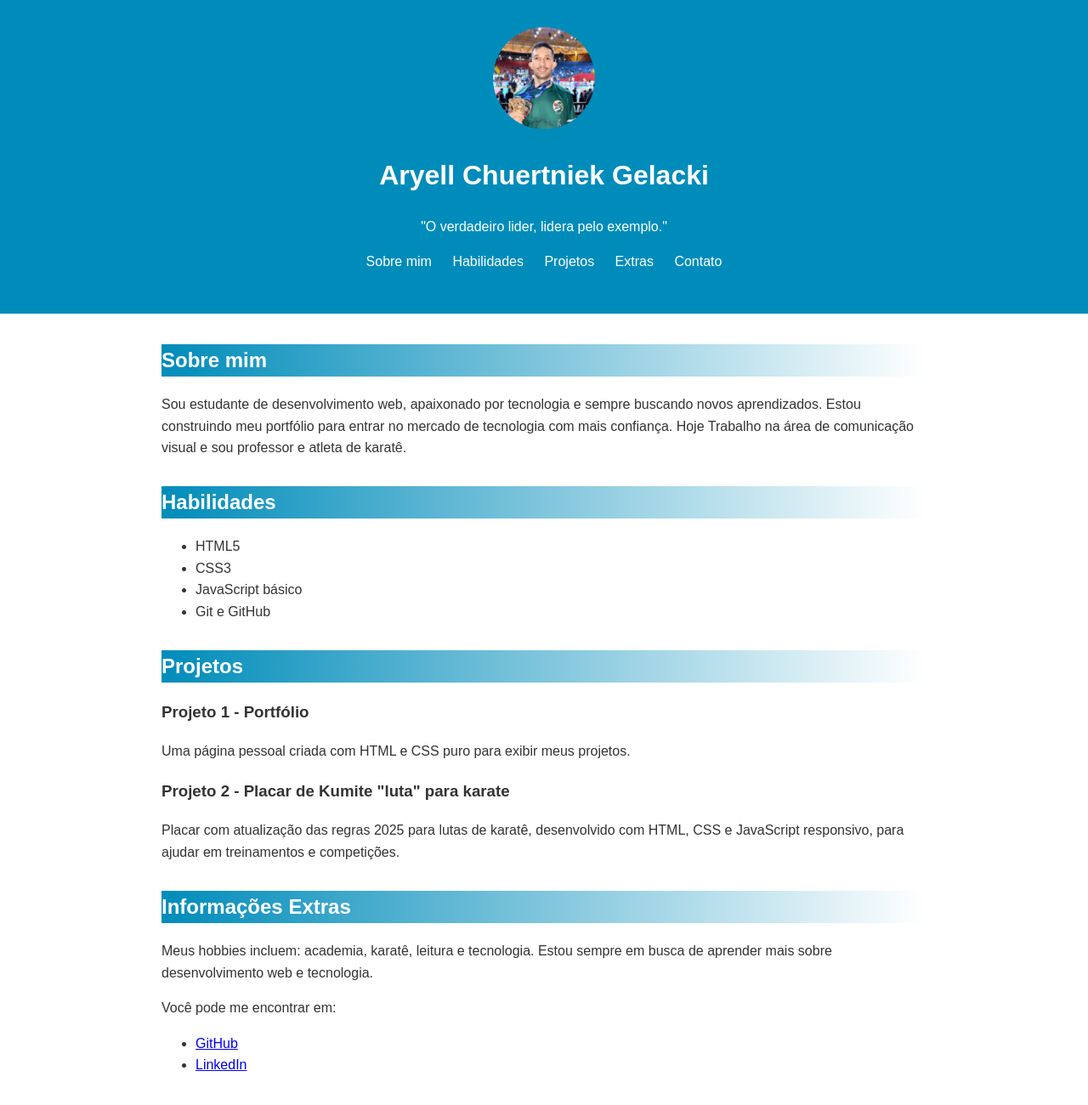
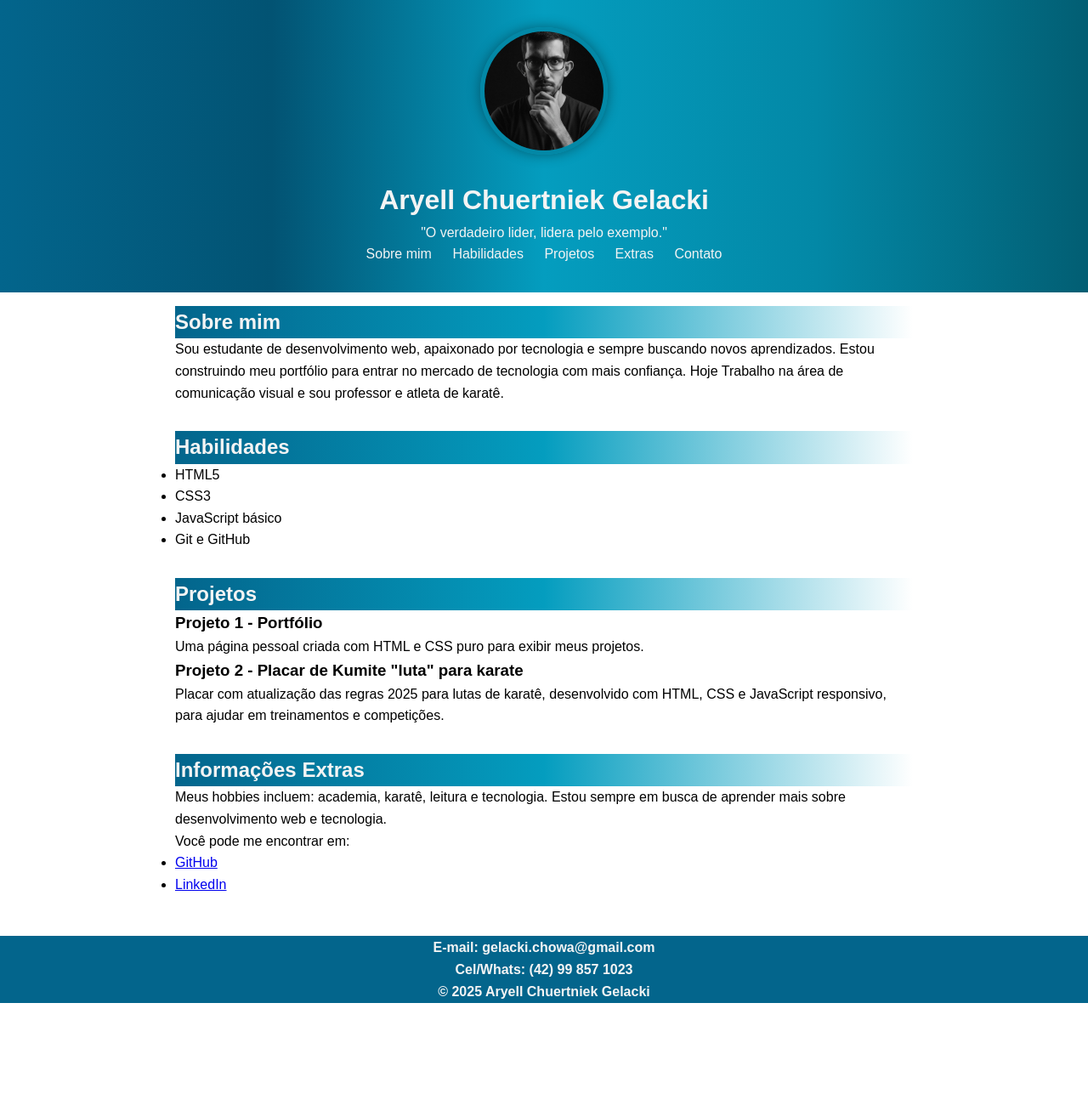
Before and after one commit to Gelacki/landing-page, a plain HTML site: page index.html in a window 1280 px wide. Shown: the top 1300 px of the page at 85% size. After the commit the page ends 1180 px from the top, so only its background shows below. Drawn offline with Linux system fonts and the light colour scheme.

Commit message:
Ajustes de imagens e css

```diff
--- a/index.html
+++ b/index.html
@@ -8,7 +8,11 @@
   </head>
   <body>
     <header>
-      <img src="fotoperfil.jpg" alt="Foto de Perfil" class="profile-pic" />
+      <img
+        src="img/fotoperfil01.jpg"
+        alt="Foto de Perfil"
+        class="profile-pic"
+      />
       <h1>Aryell Chuertniek Gelacki</h1>
       <p>"O verdadeiro lider, lidera pelo exemplo."</p>
       <nav>
--- a/style.css
+++ b/style.css
@@ -1,9 +1,20 @@
 @charset "UTF-8";
 
 :root {
-  --cor0: #ffffff;
-  --cor1: #008cba;
-  --cor2: #333f;
+  --color00: #03658c;
+  --color01: #025373;
+  --color02: #049dbf;
+  --color03: #0388a6;
+  --color04: #025e73;
+  --color05: #ffffff;
+  --color06: #f4f4f4;
+}
+
+* {
+  margin: 0;
+  padding: 0;
+  box-sizing: border-box;
+  font-family: sans-serif;
 }
 
 body {
@@ -16,15 +27,27 @@ body {
 }
 
 header {
-  background-color: var(--cor1);
-  color: var(--cor0);
+  background-image: linear-gradient(
+    to right,
+    var(--color00),
+    var(--color01),
+    var(--color02),
+    var(--color03),
+    var(--color04)
+  );
+  color: var(--color06);
   text-align: center;
   padding: 2rem 1rem;
 }
 
 .profile-pic {
-  width: 120px;
-  border-radius: 50%;
+  width: 150px;
+  height: 150px;
+  border-radius: 50%; /* Imagem de perfil redonda */
+  object-fit: cover;
+  border: 5px solid var(--color03);
+  margin-bottom: 20px;
+  box-shadow: 0 0 15px rgba(0, 0, 0, 0.4);
 }
 
 nav ul {
@@ -38,7 +61,7 @@ nav ul li {
 }
 
 nav ul li a {
-  color: var(--cor0);
+  color: var(--color06);
   text-decoration: none;
 }
 
@@ -54,15 +77,21 @@ aside {
 }
 
 h2 {
-  background-image: linear-gradient(to right, var(--cor1), var(--cor0));
-  color: var(--cor0);
+  background-image: linear-gradient(
+    to right,
+    var(--color00),
+    var(--color02),
+    var(--color05)
+  );
+  color: var(--color06);
 }
 
 footer {
-  background-color: var(--cor2);
-  color: var(--cor0);
+  background-color: var(--color00);
+  color: var(--color06);
   text-align: center;
   padding: 1px;
+  font-weight: bold;
 }
 
 @media screen and (max-width: 600px) {
```
Also changed, not shown: img/fotoperfil.jpg (renamed from fotoperfil.jpg), img/fotoperfil01.jpg (added).
